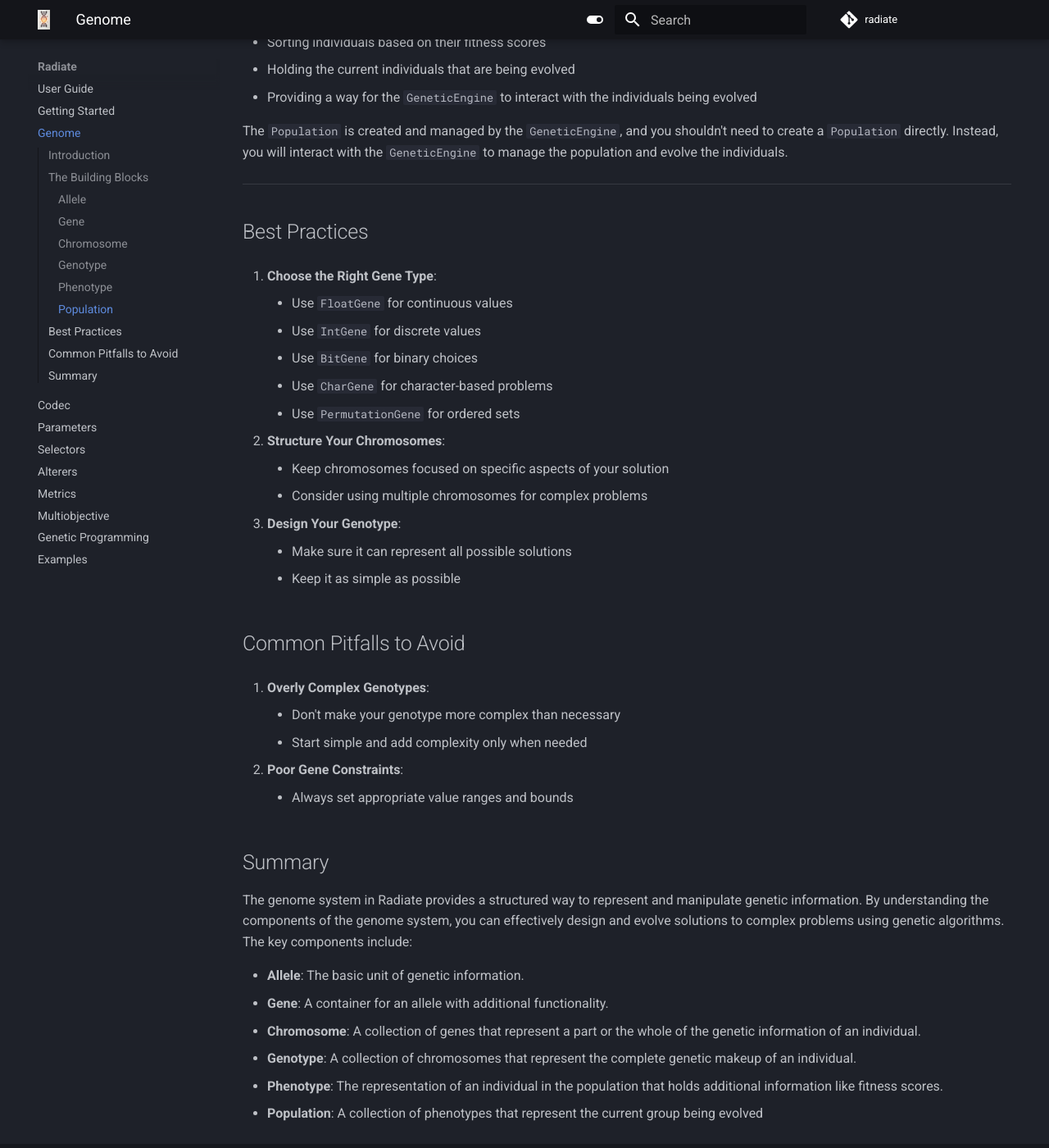
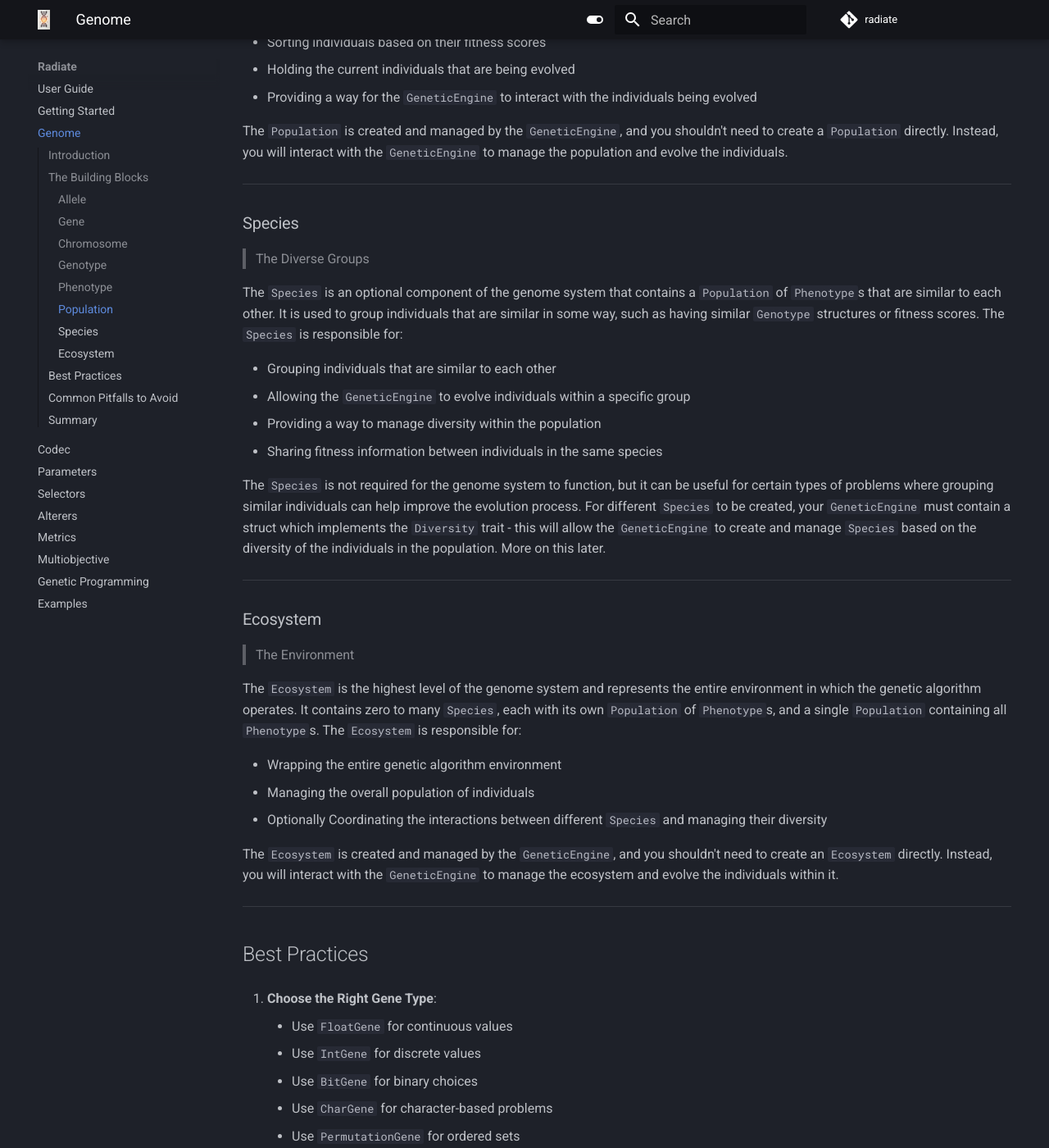
Before and after one commit to pkalivas/radiate, an MkDocs documentation site: the page built from docs/source/genome.md, in a window 1280 px wide and 1400 px high, scrolled down 3700 px. Shown: the whole window at 82% size. Built offline with MkDocs 1.6.1 and Material for MkDocs 9.7.7, drawn with Linux system fonts in a browser that asks for light colours; emoji names are drawn with the system emoji font; comment, search, counter and statistics services are not loaded; some of the changed text lies outside the part shown.

Commit message:
finishing up genome docs

```diff
--- a/docs/source/genome.md
+++ b/docs/source/genome.md
@@ -421,6 +421,33 @@ The `Population` is a collection of `Phenotype`s that represent the current stat
 The `Population` is created and managed by the `GeneticEngine`, and you shouldn't need to create a `Population` directly. Instead, you will interact with the `GeneticEngine` to manage the population and evolve the individuals.
 
 ---
+### Species
+
+> The Diverse Groups
+
+The `Species` is an optional component of the genome system that contains a `Population` of `Phenotype`s that are similar to each other. It is used to group individuals that are similar in some way, such as having similar `Genotype` structures or fitness scores. The `Species` is responsible for:
+
+- Grouping individuals that are similar to each other
+- Allowing the `GeneticEngine` to evolve individuals within a specific group
+- Providing a way to manage diversity within the population
+- Sharing fitness information between individuals in the same species
+
+The `Species` is not required for the genome system to function, but it can be useful for certain types of problems where grouping similar individuals can help improve the evolution process. For different `Species` to be created, your `GeneticEngine` must contain a struct which implements the `Diversity` trait - this will allow the `GeneticEngine` to create and manage `Species` based on the diversity of the individuals in the population. More on this later.
+
+---
+### Ecosystem
+
+> The Environment
+
+The `Ecosystem` is the highest level of the genome system and represents the entire environment in which the genetic algorithm operates. It contains zero to many `Species`, each with its own `Population` of `Phenotype`s, and a single `Population` containing all `Phenotype`s. The `Ecosystem` is responsible for:
+
+- Wrapping the entire genetic algorithm environment
+- Managing the overall population of individuals
+- Optionally Coordinating the interactions between different `Species` and managing their diversity
+
+The `Ecosystem` is created and managed by the `GeneticEngine`, and you shouldn't need to create an `Ecosystem` directly. Instead, you will interact with the `GeneticEngine` to manage the ecosystem and evolve the individuals within it.
+
+---
 
 ## Best Practices
 
@@ -458,3 +485,5 @@ The genome system in Radiate provides a structured way to represent and manipula
 - **Genotype**: A collection of chromosomes that represent the complete genetic makeup of an individual.
 - **Phenotype**: The representation of an individual in the population that holds additional information like fitness scores.
 - **Population**: A collection of phenotypes that represent the current group being evolved
+- **Species**: An optional grouping of similar phenotypes to manage diversity.
+- **Ecosystem**: The highest level that wraps the entire genetic algorithm environment.
```
